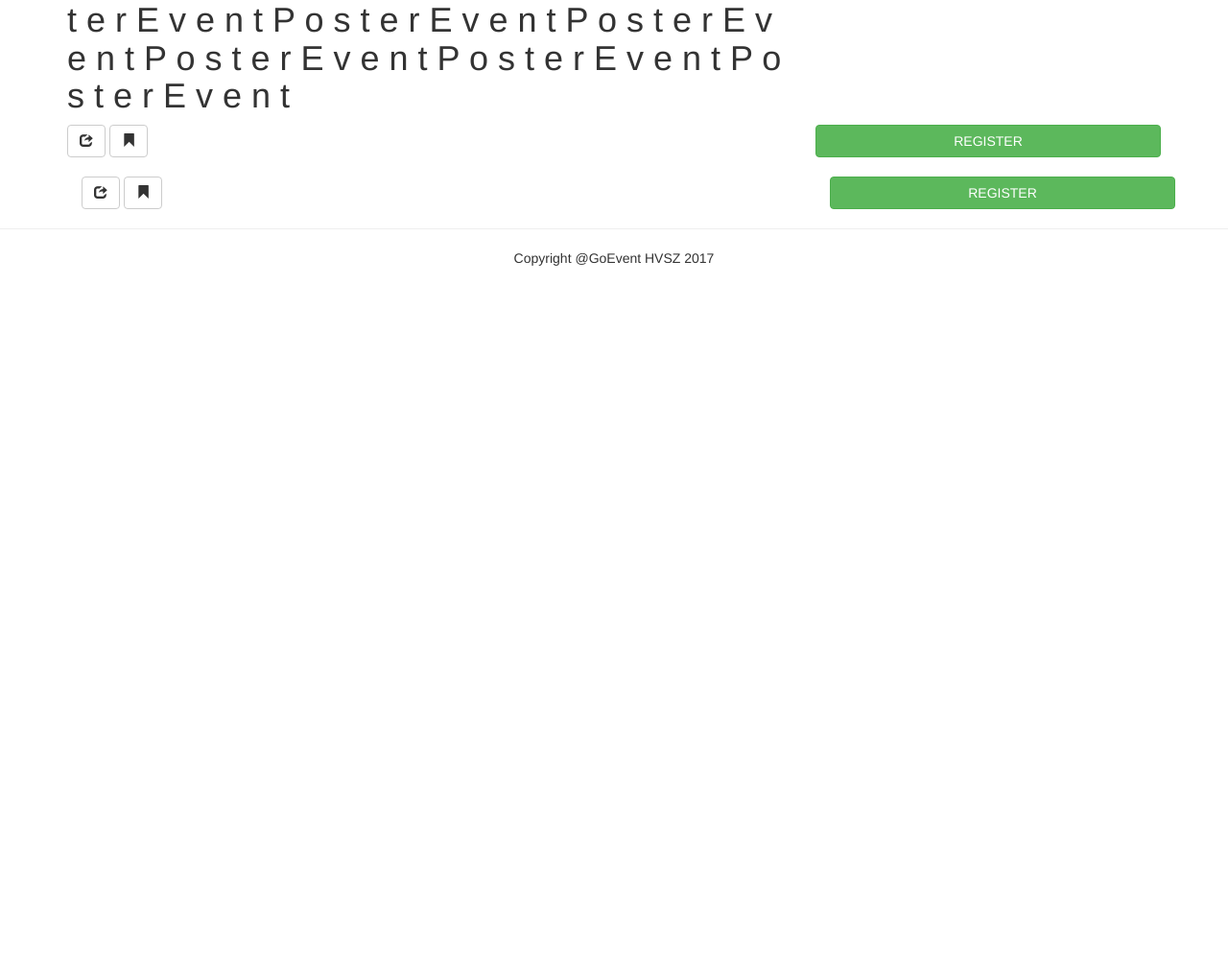
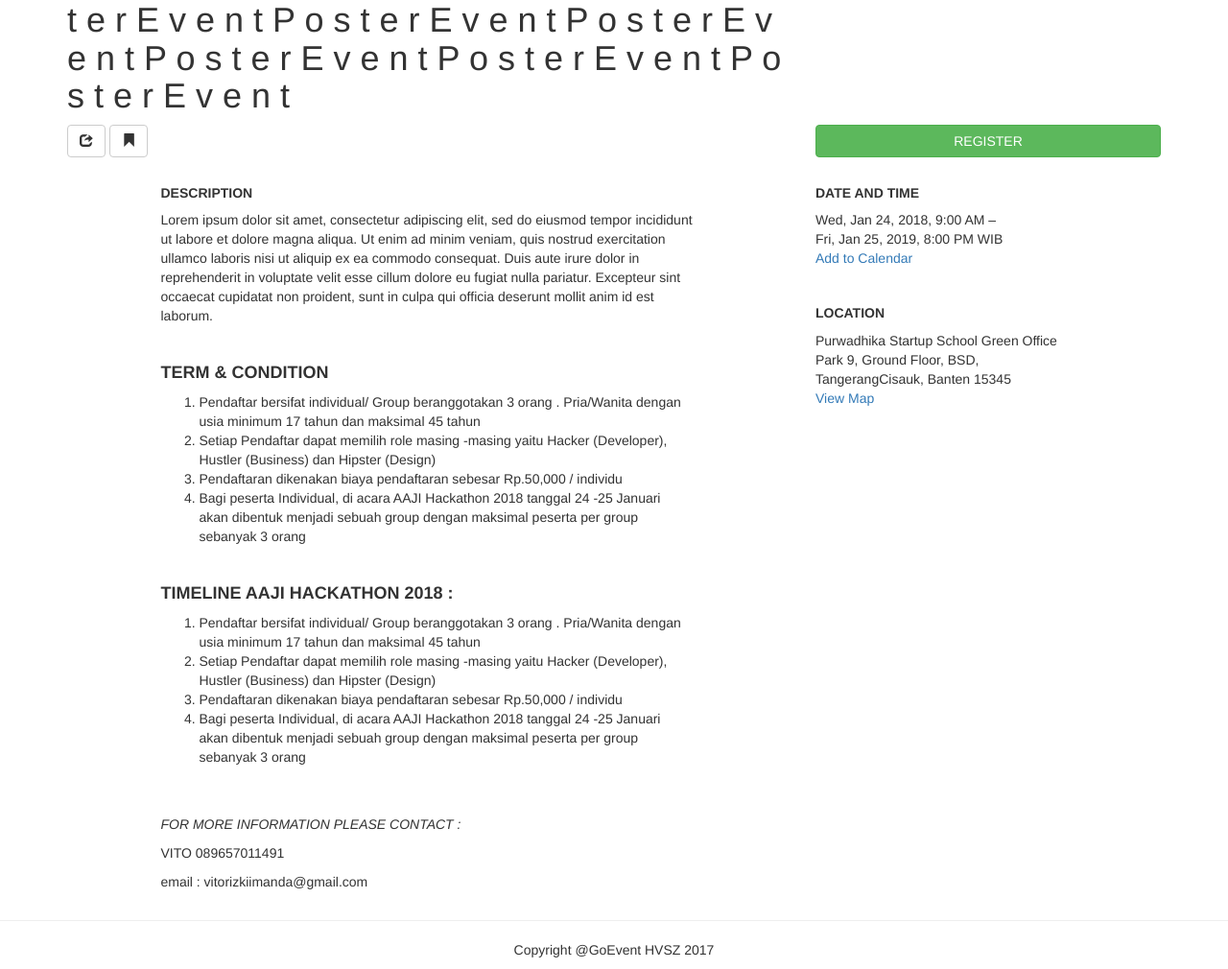
Before and after one commit to vitorizkiimanda/GoEvent, a PHP site: page /GoEvent/pages/event_detail in a window 1280 px wide. Shown: the part 289-1299 px from the top of the page at 96% size. Before the commit the page ends 566 px from the top, so only its background shows below. Run offline with PHP 8.4, Linux system fonts and the light colour scheme.

Commit message:
event detail progress

```diff
--- a/pages/event_detail/index.php
+++ b/pages/event_detail/index.php
@@ -108,22 +108,48 @@
     <br />
     <div class="clearfix"></div>
     <!-- details -->
-    <div class="container">
 
-      <div class="row">
-          <div class="col-lg-8">
-              <button type="button" class="btn btn-default" aria-label="Left Align">
-                  <span class="glyphicon glyphicon-share" aria-hidden="true"></span>
-              </button>
-              <button type="button" class="btn btn-default" aria-label="Left Align">
-                  <span class="glyphicon glyphicon-bookmark" aria-hidden="true"></span>
-              </button>
-          </div>
-          <div class="col-lg-4">
-              <button type="submit" class="btn btn-success btn-round btn-block">REGISTER</button>
-          </div>
+    <div class="row">
+        <div class="col-lg-1"></div>
+        <div class="col-lg-6">
+            <h5><b>DESCRIPTION</b></h5>
+            <p>Lorem ipsum dolor sit amet, consectetur adipiscing elit, sed do eiusmod tempor incididunt ut labore et dolore magna aliqua. Ut enim ad minim veniam, quis nostrud exercitation ullamco laboris nisi ut aliquip ex ea commodo consequat. Duis aute irure dolor in reprehenderit in voluptate velit esse cillum dolore eu fugiat nulla pariatur. Excepteur sint occaecat cupidatat non proident, sunt in culpa qui officia deserunt mollit anim id est laborum.</p>
+
+            <br />
+            <h4><b>TERM & CONDITION</b></h4>
+            <ol>
+              <li>Pendaftar bersifat individual/ Group beranggotakan 3 orang . Pria/Wanita dengan usia minimum 17 tahun dan maksimal 45 tahun</li>
+              <li>Setiap Pendaftar dapat memilih role masing -masing yaitu Hacker (Developer), Hustler (Business) dan Hipster (Design)</li>
+              <li>Pendaftaran dikenakan biaya pendaftaran sebesar Rp.50,000 / individu</li>
+              <li>Bagi peserta Individual, di acara AAJI Hackathon 2018 tanggal 24 -25 Januari akan dibentuk menjadi sebuah group dengan maksimal peserta per group sebanyak 3 orang</li>
+            </ol>
+
+            <br />
+            <h4><b>TIMELINE AAJI HACKATHON 2018 :</b></h4>
+            <ol>
+              <li>Pendaftar bersifat individual/ Group beranggotakan 3 orang . Pria/Wanita dengan usia minimum 17 tahun dan maksimal 45 tahun</li>
+              <li>Setiap Pendaftar dapat memilih role masing -masing yaitu Hacker (Developer), Hustler (Business) dan Hipster (Design)</li>
+              <li>Pendaftaran dikenakan biaya pendaftaran sebesar Rp.50,000 / individu</li>
+              <li>Bagi peserta Individual, di acara AAJI Hackathon 2018 tanggal 24 -25 Januari akan dibentuk menjadi sebuah group dengan maksimal peserta per group sebanyak 3 orang</li>
+            </ol>
+
+            <br />
+            <br />
+            <p><i>FOR MORE INFORMATION PLEASE CONTACT :</i></p>
+            <p>VITO 089657011491</p>
+            <p>email : vitorizkiimanda@gmail.com</p>
         </div>
-      </div>
+        <div class="col-lg-1"></div>
+        <div class="col-lg-3">
+            <h5><b>DATE AND TIME</b></h5>
+            <p>Wed, Jan 24, 2018, 9:00 AM –<br/>Fri, Jan 25, 2019, 8:00 PM WIB<br /><a>Add to Calendar</a></p>
+            <br />
+            <h5><b>LOCATION</b></h5>
+            <p>Purwadhika Startup School Green Office Park 9, Ground Floor, BSD, TangerangCisauk, Banten 15345<br /><a>View Map</a></p>
+        </div>
+        <div class="col-lg-1"></div>
+    </div>
+
 
   </div>
 
```
